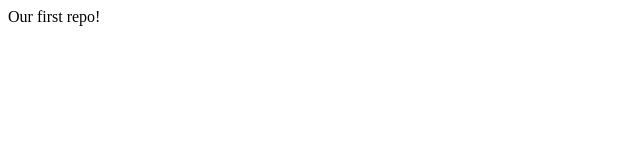
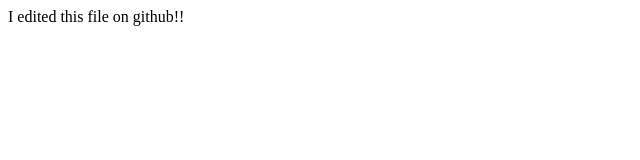
Before and after one commit to wbacker57/git-ed-, a website: page index.html in a window 1280 px wide. Shown: the whole page, without its empty margins (0-640 px from the left). Drawn offline with Linux system fonts and the light colour scheme.

Commit message:
Update index.html
edited on github

```diff
--- a/index.html
+++ b/index.html
@@ -1,6 +1,6 @@
 <!DOCTYPE html>
 <html>
   <body>
-    Our first repo!
+    I edited this file on github!!
   </body>
 </html>
```
